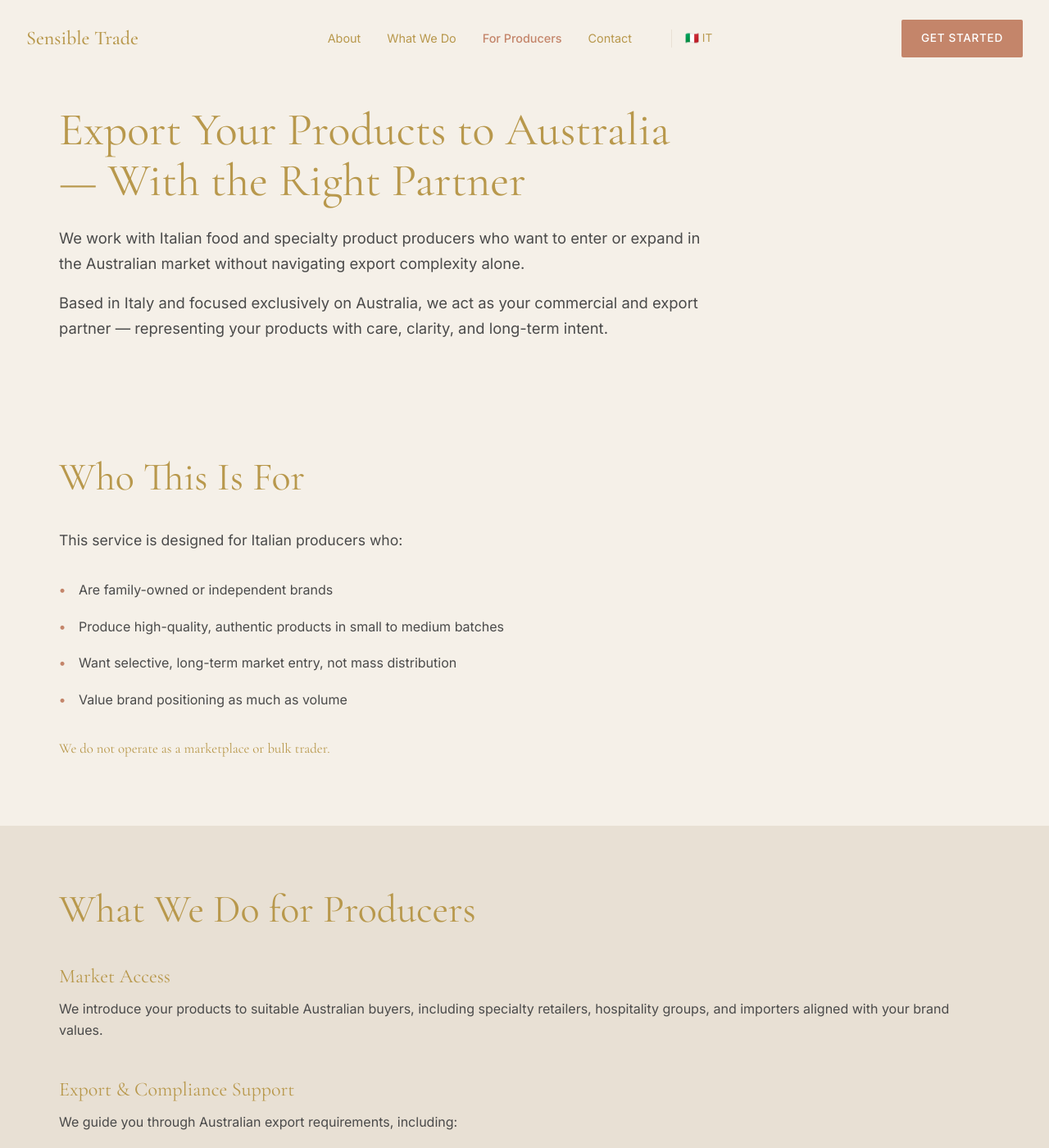
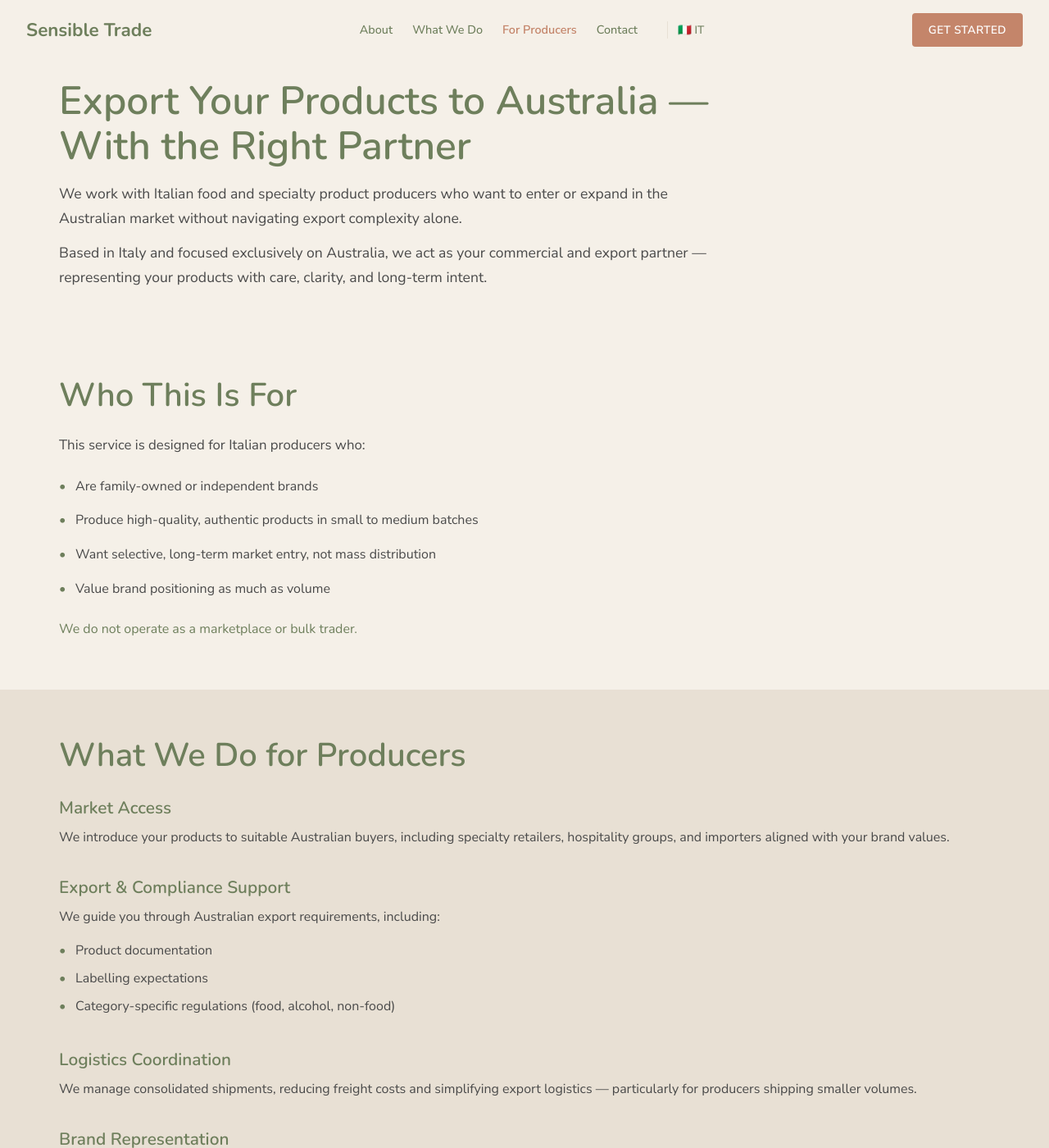
Before and after one commit to Tij8i/Sensible-Trade, a Jekyll site: the page built from producers/index.html, in a window 1280 px wide and 1400 px high. Shown: the whole window at 82% size. Built offline with Jekyll 4.4.1, drawn with Linux system fonts in a browser that asks for light colours.

Commit message:
Website refresh: custom domain fix, styling overhaul, content updates (#1)
* feat: update CTA text and center services button

* style: change hero text color to terracotta for better contrast

* chore: remove CNAME to use default GitHub Pages URL for review

* style: center hero content including button

* style: make What We Do section 3-column grid layout

* content: change "See how it works" to "Learn More"

* content: integrate "beyond mass-market" message into subtitle

* Update CNAME

* fix: update _config.yml for custom domain sensibletrade.co

- Change baseurl from "/Sensible-Trade" to "" (empty)
- Change url from tij8i.github.io to sensibletrade.co
- Fixes CSS not loading on custom domain

* docs: update domain references from .au to .co

* style: change Producer CTA section to cream-dark background

- Background: cream-dark (was gold)
- Heading: gold (was cream)
- Text: text-dark (was cream)
- Button: terracotta with white text

* content: add Marketing to What We Do + philosophy sentence

- Added Marketing as 4th item in What We Do grid
- Added philosophy sentence below the grid
- Changed grid to 4 columns (will update CSS next)

* style: update fonts to Nunito (modern, rounded, youthful)

- Replace Cormorant Garamond + Inter with Nunito family
- Nunito: rounded, friendly, modern feel
- Nunito Sans: cleaner variant for body text

* style: comprehensive update - fonts, colors, spacing

- New fonts: Nunito (headings) + Nunito Sans (body) for modern rounded feel
- Added olive green (#6E7F5C) as primary accent color
- Reduced spacing throughout (sections, grids, margins)
- What We Do: 4-column grid + philosophy sentence styling
- Services section: changed background to olive green
- Updated all gold references to olive for consistency
- Buttons: rounded corners (4px border-radius)
- More compact padding on all sections

```diff
--- a/_config.yml
+++ b/_config.yml
@@ -3,9 +3,9 @@
 description: "Authentic Italian Products — Exported with Expertise"
 tagline: "Partnering with Italian producers to bring quality to the Australian market"
 
-# URL Settings (for GitHub Pages project site)
-baseurl: "/Sensible-Trade"
-url: "https://tij8i.github.io"
+# URL Settings (for custom domain)
+baseurl: ""
+url: "https://sensibletrade.co"
 
 # Language Settings
 default_lang: en
--- a/_layouts/default.html
+++ b/_layouts/default.html
@@ -8,7 +8,7 @@
   <link rel="stylesheet" href="{{ '/assets/css/main.css' | relative_url }}">
   <link rel="preconnect" href="https://fonts.googleapis.com">
   <link rel="preconnect" href="https://fonts.gstatic.com" crossorigin>
-  <link href="https://fonts.googleapis.com/css2?family=Cormorant+Garamond:ital,wght@0,400;0,500;0,600;1,400&family=Inter:wght@300;400;500;600&display=swap" rel="stylesheet">
+  <link href="https://fonts.googleapis.com/css2?family=Nunito:ital,wght@0,300;0,400;0,500;0,600;0,700;1,400&family=Nunito+Sans:ital,wght@0,300;0,400;0,500;0,600;0,700;1,400&display=swap" rel="stylesheet">
 </head>
 <body>
   {{ content }}
--- a/assets/css/main.scss
+++ b/assets/css/main.scss
@@ -1,19 +1,21 @@
 ---
 ---
 
-// Color palette from screenshots
+// Color palette
 $terracotta: #C4856A;
 $terracotta-dark: #B07258;
 $gold: #B8984C;
 $gold-light: #C9A85D;
+$olive: #6E7F5C;
+$olive-light: #8A9A7A;
 $cream: #F5F0E8;
 $cream-dark: #E8E0D4;
 $text-dark: #4A4A4A;
 $white: #FFFFFF;
 
-// Typography
-$font-serif: 'Cormorant Garamond', Georgia, serif;
-$font-sans: 'Inter', -apple-system, BlinkMacSystemFont, sans-serif;
+// Typography - Modern rounded fonts
+$font-heading: 'Nunito', -apple-system, BlinkMacSystemFont, sans-serif;
+$font-body: 'Nunito Sans', 'Nunito', -apple-system, BlinkMacSystemFont, sans-serif;
 
 // Reset & Base
 * {
@@ -27,7 +29,7 @@
 }
 
 body {
-  font-family: $font-sans;
+  font-family: $font-body;
   font-size: 16px;
   line-height: 1.6;
   color: $text-dark;
@@ -36,36 +38,36 @@
 
 // Typography
 h1, h2, h3 {
-  font-family: $font-serif;
-  font-weight: 400;
-  color: $gold;
+  font-family: $font-heading;
+  font-weight: 600;
+  color: $olive;
 }
 
 h1 {
-  font-size: 3.5rem;
-  line-height: 1.1;
-
-  @media (max-width: 768px) {
-    font-size: 2.5rem;
-  }
-}
-
-h2 {
   font-size: 3rem;
-  margin-bottom: 1.5rem;
+  line-height: 1.15;
 
   @media (max-width: 768px) {
     font-size: 2.2rem;
   }
 }
 
+h2 {
+  font-size: 2.5rem;
+  margin-bottom: 1rem;
+
+  @media (max-width: 768px) {
+    font-size: 2rem;
+  }
+}
+
 h3 {
-  font-size: 1.5rem;
-  margin-bottom: 0.75rem;
+  font-size: 1.3rem;
+  margin-bottom: 0.5rem;
 }
 
 p {
-  margin-bottom: 1rem;
+  margin-bottom: 0.75rem;
 }
 
 a {
@@ -86,7 +88,7 @@
 }
 
 section {
-  padding: 5rem 0;
+  padding: 3.5rem 0;
 }
 
 // Navigation
@@ -96,7 +98,7 @@
   left: 0;
   right: 0;
   z-index: 1000;
-  padding: 1.5rem 2rem;
+  padding: 1rem 2rem;
   display: flex;
   justify-content: space-between;
   align-items: center;
@@ -104,15 +106,15 @@
   backdrop-filter: blur(10px);
 
   &__logo {
-    font-family: $font-serif;
-    font-size: 1.5rem;
-    color: $gold;
-    font-weight: 500;
+    font-family: $font-heading;
+    font-size: 1.4rem;
+    color: $olive;
+    font-weight: 700;
   }
 
   &__links {
     display: flex;
-    gap: 2rem;
+    gap: 1.5rem;
     list-style: none;
     align-items: center;
 
@@ -121,9 +123,9 @@
     }
 
     a {
-      color: $gold;
+      color: $olive;
       font-size: 0.9rem;
-      font-weight: 400;
+      font-weight: 500;
 
       &:hover {
         color: $terracotta;
@@ -132,13 +134,13 @@
 
     &--active {
       color: $terracotta !important;
-      font-weight: 500 !important;
+      font-weight: 600 !important;
     }
   }
 
   &__lang {
-    margin-left: 1rem;
-    padding-left: 1rem;
+    margin-left: 0.75rem;
+    padding-left: 0.75rem;
     border-left: 1px solid $cream-dark;
 
     a {
@@ -152,12 +154,12 @@
   &__cta {
     background: $terracotta;
     color: $white !important;
-    padding: 0.75rem 1.5rem;
-    border-radius: 2px;
+    padding: 0.6rem 1.25rem;
+    border-radius: 4px;
     font-size: 0.85rem;
-    font-weight: 500;
+    font-weight: 600;
     text-transform: uppercase;
-    letter-spacing: 0.05em;
+    letter-spacing: 0.03em;
 
     &:hover {
       background: $terracotta-dark;
@@ -171,35 +173,37 @@
   min-height: 100vh;
   display: flex;
   align-items: center;
+  justify-content: center;
   position: relative;
   background: linear-gradient(135deg, rgba($cream, 0.85) 0%, rgba($cream, 0.7) 100%),
               url('{{ "/assets/img/hero-olives.jpg" | relative_url }}') center/cover;
 
   &__content {
     max-width: 700px;
-    padding-top: 4rem;
+    padding-top: 3rem;
+    text-align: center;
   }
 
   h1 {
-    color: $white;
-    text-shadow: 0 2px 20px rgba(0,0,0,0.2);
-    margin-bottom: 1.5rem;
+    color: $terracotta;
+    text-shadow: 0 2px 20px rgba(0,0,0,0.1);
+    margin-bottom: 1rem;
   }
 
   &__tagline {
-    font-size: 1.25rem;
-    color: $white;
-    text-shadow: 0 1px 10px rgba(0,0,0,0.2);
-    margin-bottom: 2rem;
+    font-size: 1.15rem;
+    color: $terracotta;
+    text-shadow: 0 1px 10px rgba(0,0,0,0.1);
+    margin-bottom: 1.5rem;
     font-style: italic;
-    font-family: $font-serif;
+    font-family: $font-heading;
   }
 }
 
 // Page Hero (Interior Pages)
 .page-hero {
-  padding-top: 8rem;
-  padding-bottom: 4rem;
+  padding-top: 6rem;
+  padding-bottom: 3rem;
   background: $cream;
 
   &__content {
@@ -207,11 +211,11 @@
   }
 
   h1 {
-    margin-bottom: 1.5rem;
+    margin-bottom: 1rem;
   }
 
   &__intro {
-    font-size: 1.15rem;
+    font-size: 1.1rem;
     color: $text-dark;
     line-height: 1.7;
 
@@ -223,7 +227,7 @@
 
 // Content Sections (Interior Pages)
 .content-section {
-  padding: 4rem 0;
+  padding: 3rem 0;
   background: $cream;
 
   &--alt {
@@ -231,31 +235,31 @@
   }
 
   h2 {
-    margin-bottom: 1.5rem;
+    margin-bottom: 1rem;
   }
 
   &__intro {
-    font-size: 1.1rem;
+    font-size: 1.05rem;
     color: $text-dark;
-    margin-bottom: 1.5rem;
+    margin-bottom: 1rem;
   }
 
   &__note {
-    margin-top: 1.5rem;
-    color: $gold;
-    font-family: $font-serif;
-    font-size: 1.05rem;
+    margin-top: 1rem;
+    color: $olive;
+    font-family: $font-heading;
+    font-size: 1rem;
   }
 }
 
 // Content Lists
 .content-list {
   list-style: none;
-  margin: 1.5rem 0;
+  margin: 1rem 0;
 
   li {
-    padding: 0.6rem 0;
-    padding-left: 1.5rem;
+    padding: 0.5rem 0;
+    padding-left: 1.25rem;
     position: relative;
     color: $text-dark;
 
@@ -263,17 +267,17 @@
       content: "•";
       position: absolute;
       left: 0;
-      color: $terracotta;
+      color: $olive;
       font-weight: bold;
     }
   }
 
   &--compact {
-    margin: 1rem 0;
+    margin: 0.75rem 0;
 
     li {
-      padding: 0.3rem 0;
-      padding-left: 1.5rem;
+      padding: 0.25rem 0;
+      padding-left: 1.25rem;
     }
   }
 
@@ -287,7 +291,7 @@
   &--two-col {
     display: grid;
     grid-template-columns: 1fr 1fr;
-    gap: 0 2rem;
+    gap: 0 1.5rem;
 
     @media (max-width: 600px) {
       grid-template-columns: 1fr;
@@ -299,12 +303,12 @@
 .process-list {
   list-style: none;
   counter-reset: process;
-  margin: 2rem 0;
+  margin: 1.5rem 0;
 
   li {
     counter-increment: process;
-    padding: 1rem 0;
-    padding-left: 3rem;
+    padding: 0.75rem 0;
+    padding-left: 2.5rem;
     position: relative;
     border-bottom: 1px solid $cream-dark;
 
@@ -316,16 +320,16 @@
       content: counter(process);
       position: absolute;
       left: 0;
-      top: 1rem;
-      width: 2rem;
-      height: 2rem;
-      background: $terracotta;
+      top: 0.75rem;
+      width: 1.75rem;
+      height: 1.75rem;
+      background: $olive;
       color: $white;
       border-radius: 50%;
       display: flex;
       align-items: center;
       justify-content: center;
-      font-size: 0.9rem;
+      font-size: 0.85rem;
       font-weight: 600;
     }
   }
@@ -333,38 +337,38 @@
 
 // Service Blocks
 .service-block {
-  margin-bottom: 2.5rem;
+  margin-bottom: 2rem;
 
   &:last-child {
     margin-bottom: 0;
   }
 
   h3 {
-    color: $gold;
-    margin-bottom: 0.5rem;
+    color: $olive;
+    margin-bottom: 0.4rem;
   }
 
   p {
     color: $text-dark;
-    margin-bottom: 0.5rem;
+    margin-bottom: 0.4rem;
   }
 }
 
 // CTA Section
 .cta-section {
-  padding: 5rem 0;
+  padding: 4rem 0;
   background: $terracotta;
   text-align: center;
 
   h2 {
     color: $cream;
-    margin-bottom: 1rem;
+    margin-bottom: 0.75rem;
   }
 
   &__text {
     color: $cream;
-    font-size: 1.15rem;
-    margin-bottom: 2rem;
+    font-size: 1.1rem;
+    margin-bottom: 1.5rem;
     opacity: 0.95;
   }
 
@@ -398,28 +402,28 @@
 
 // Producer CTA Block (for homepage/footer)
 .producer-cta {
-  background: $gold;
-  padding: 3rem 2rem;
+  background: $cream-dark;
+  padding: 2.5rem 2rem;
   text-align: center;
 
   h3 {
-    color: $cream;
-    font-size: 1.8rem;
-    margin-bottom: 0.5rem;
+    color: $olive;
+    font-size: 1.6rem;
+    margin-bottom: 0.4rem;
   }
 
   p {
-    color: $cream;
+    color: $text-dark;
     opacity: 0.9;
-    margin-bottom: 1.5rem;
+    margin-bottom: 1.25rem;
   }
 
   .btn {
-    background: $cream;
-    color: $gold;
+    background: $terracotta;
+    color: $white;
 
     &:hover {
-      background: $white;
+      background: $terracotta-dark;
     }
   }
 }
@@ -429,23 +433,55 @@
   background: linear-gradient(135deg, rgba($cream, 0.92) 0%, rgba($cream-dark, 0.95) 100%),
               url('{{ "/assets/img/olives-bg.jpg" | relative_url }}') center/cover;
   background-attachment: fixed;
+  text-align: center;
+
+  h2 {
+    margin-bottom: 2rem;
+  }
 
   &__grid {
     display: grid;
-    gap: 2.5rem;
-    margin-top: 2rem;
+    grid-template-columns: repeat(4, 1fr);
+    gap: 2rem;
+    margin-top: 1.5rem;
+
+    @media (max-width: 900px) {
+      grid-template-columns: repeat(2, 1fr);
+      gap: 1.5rem;
+    }
+
+    @media (max-width: 500px) {
+      grid-template-columns: 1fr;
+      gap: 1.5rem;
+    }
   }
 
   &__item {
+    text-align: center;
+
     h3 {
-      color: $gold;
-      font-size: 1.4rem;
+      color: $olive;
+      font-size: 1.2rem;
+      margin-bottom: 0.5rem;
     }
 
     p {
       color: $text-dark;
       opacity: 0.85;
+      margin-bottom: 0;
+      font-size: 0.95rem;
     }
+  }
+
+  &__philosophy {
+    margin-top: 2rem;
+    font-style: italic;
+    color: $olive;
+    font-family: $font-heading;
+    font-size: 1.1rem;
+    max-width: 700px;
+    margin-left: auto;
+    margin-right: auto;
   }
 }
 
@@ -456,7 +492,7 @@
   &__wrapper {
     display: grid;
     grid-template-columns: 1fr 1fr;
-    gap: 4rem;
+    gap: 3rem;
     align-items: center;
 
     @media (max-width: 768px) {
@@ -466,30 +502,30 @@
 
   &__image {
     width: 100%;
-    height: 400px;
+    height: 350px;
     object-fit: cover;
     border-radius: 4px;
   }
 
   &__content {
     h2 {
-      margin-bottom: 1rem;
+      margin-bottom: 0.75rem;
     }
 
     &-subtitle {
-      font-size: 1.2rem;
-      color: $gold;
-      margin-bottom: 1.5rem;
-      font-family: $font-serif;
+      font-size: 1.1rem;
+      color: $olive;
+      margin-bottom: 1rem;
+      font-family: $font-heading;
     }
 
     ul {
       list-style: none;
-      margin: 1.5rem 0;
+      margin: 1rem 0;
 
       li {
-        padding: 0.5rem 0;
-        padding-left: 1.5rem;
+        padding: 0.4rem 0;
+        padding-left: 1.25rem;
         position: relative;
         color: $terracotta;
 
@@ -497,15 +533,15 @@
           content: "•";
           position: absolute;
           left: 0;
-          color: $terracotta;
+          color: $olive;
         }
       }
     }
 
     &-note {
       font-style: italic;
-      color: $gold;
-      font-family: $font-serif;
+      color: $olive;
+      font-family: $font-heading;
     }
   }
 }
@@ -517,7 +553,7 @@
   &__wrapper {
     display: grid;
     grid-template-columns: 1fr 1fr;
-    gap: 4rem;
+    gap: 3rem;
     align-items: center;
 
     @media (max-width: 768px) {
@@ -527,23 +563,23 @@
 
   &__content {
     h2 {
-      font-size: 2.5rem;
+      font-size: 2.2rem;
       line-height: 1.2;
     }
 
     &-subtitle {
-      font-size: 1.2rem;
-      color: $gold;
-      margin: 1.5rem 0;
-      font-family: $font-serif;
+      font-size: 1.1rem;
+      color: $olive;
+      margin: 1rem 0;
+      font-family: $font-heading;
     }
 
     ul {
       list-style: none;
 
       li {
-        padding: 0.5rem 0;
-        padding-left: 1.5rem;
+        padding: 0.4rem 0;
+        padding-left: 1.25rem;
         position: relative;
         color: $terracotta;
 
@@ -551,7 +587,7 @@
           content: "•";
           position: absolute;
           left: 0;
-          color: $terracotta;
+          color: $olive;
         }
       }
     }
@@ -559,14 +595,14 @@
 
   &__image {
     width: 100%;
-    height: 400px;
+    height: 350px;
     object-fit: cover;
     border-radius: 4px;
   }
 
   &__map {
     width: 100%;
-    height: 400px;
+    height: 350px;
     border-radius: 4px;
     border: 1px solid $cream-dark;
   }
@@ -574,21 +610,20 @@
 
 // Services Section
 .services {
-  background: $terracotta;
+  background: $olive;
   color: $white;
   text-align: center;
 
   h2 {
     color: $cream;
-    font-size: 2.5rem;
-    font-style: italic;
+    font-size: 2.2rem;
   }
 
   &__grid {
     display: grid;
     grid-template-columns: repeat(4, 1fr);
-    gap: 3rem;
-    margin-top: 3rem;
+    gap: 2rem;
+    margin-top: 2rem;
 
     @media (max-width: 900px) {
       grid-template-columns: repeat(2, 1fr);
@@ -603,16 +638,17 @@
     text-align: center;
 
     &-icon {
-      width: 80px;
-      height: 80px;
-      margin: 0 auto 1rem;
+      width: 70px;
+      height: 70px;
+      margin: 0 auto 0.75rem;
       opacity: 0.9;
     }
 
     &-title {
-      font-family: $font-serif;
-      font-size: 1.1rem;
+      font-family: $font-heading;
+      font-size: 1rem;
       color: $cream;
+      font-weight: 600;
     }
   }
 }
@@ -623,14 +659,14 @@
   text-align: center;
 
   h2 {
-    margin-bottom: 1rem;
+    margin-bottom: 0.75rem;
   }
 
   &__subtitle {
-    font-size: 1.1rem;
+    font-size: 1.05rem;
     color: $text-dark;
     opacity: 0.8;
-    margin-bottom: 2rem;
+    margin-bottom: 1.5rem;
   }
 
   &__form {
@@ -639,22 +675,22 @@
 
     input, textarea {
       width: 100%;
-      padding: 1rem;
-      margin-bottom: 1rem;
+      padding: 0.9rem;
+      margin-bottom: 0.75rem;
       border: 1px solid $cream-dark;
       background: $white;
-      font-family: $font-sans;
+      font-family: $font-body;
       font-size: 1rem;
-      border-radius: 2px;
+      border-radius: 4px;
 
       &:focus {
         outline: none;
-        border-color: $terracotta;
+        border-color: $olive;
       }
     }
 
     textarea {
-      min-height: 150px;
+      min-height: 120px;
       resize: vertical;
     }
   }
@@ -663,15 +699,15 @@
 // Buttons
 .btn {
   display: inline-block;
-  padding: 1rem 2rem;
+  padding: 0.85rem 1.75rem;
   font-size: 0.9rem;
-  font-weight: 500;
+  font-weight: 600;
   text-transform: uppercase;
-  letter-spacing: 0.05em;
+  letter-spacing: 0.03em;
   border: none;
   cursor: pointer;
   transition: all 0.3s ease;
-  border-radius: 2px;
+  border-radius: 4px;
 
   &--primary {
     background: $terracotta;
@@ -696,7 +732,7 @@
 
   &--light {
     background: rgba($cream, 0.9);
-    color: $terracotta;
+    color: $olive;
 
     &:hover {
       background: $cream;
@@ -707,14 +743,15 @@
 // Footer
 .footer {
   background: $cream-dark;
-  padding: 3rem 0;
+  padding: 2.5rem 0;
   text-align: center;
 
   &__logo {
-    font-family: $font-serif;
-    font-size: 1.5rem;
-    color: $gold;
-    margin-bottom: 1rem;
+    font-family: $font-heading;
+    font-size: 1.4rem;
+    color: $olive;
+    font-weight: 700;
+    margin-bottom: 0.75rem;
   }
 
   &__text {
```
Also changed, not shown: index.html (+11 -7 lines), README.md.
